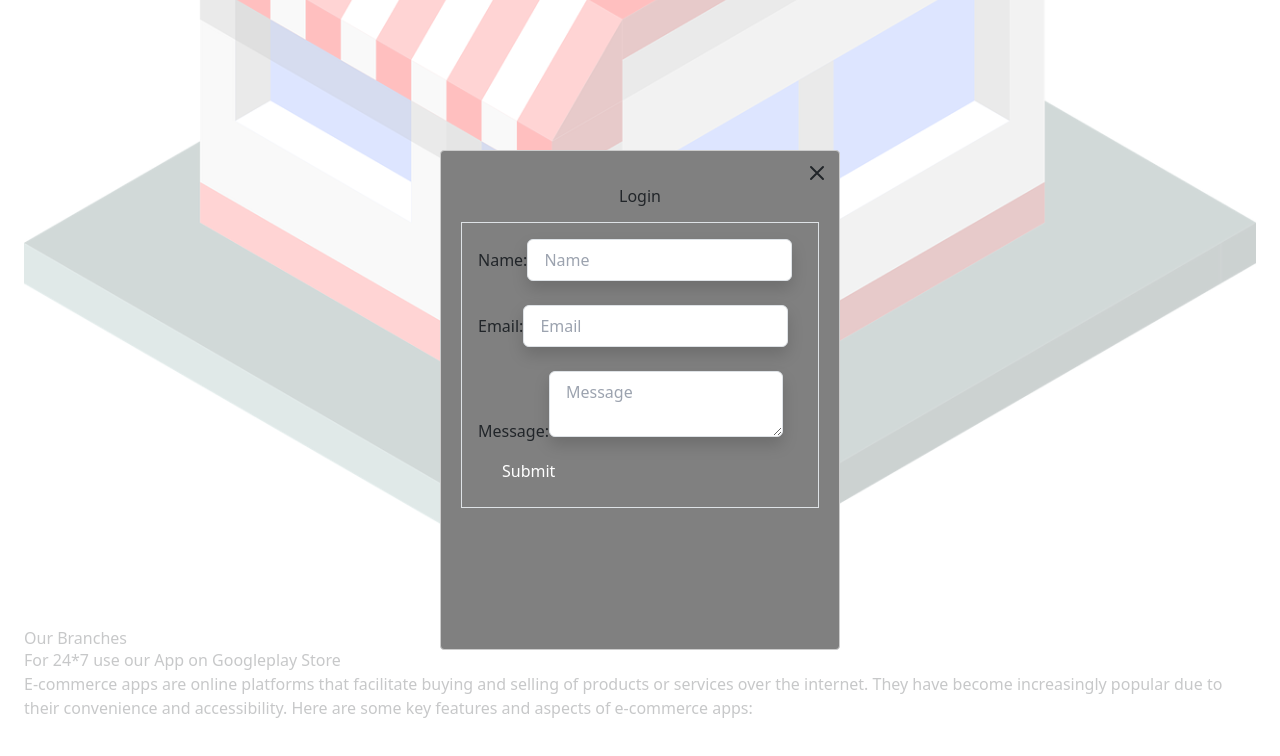
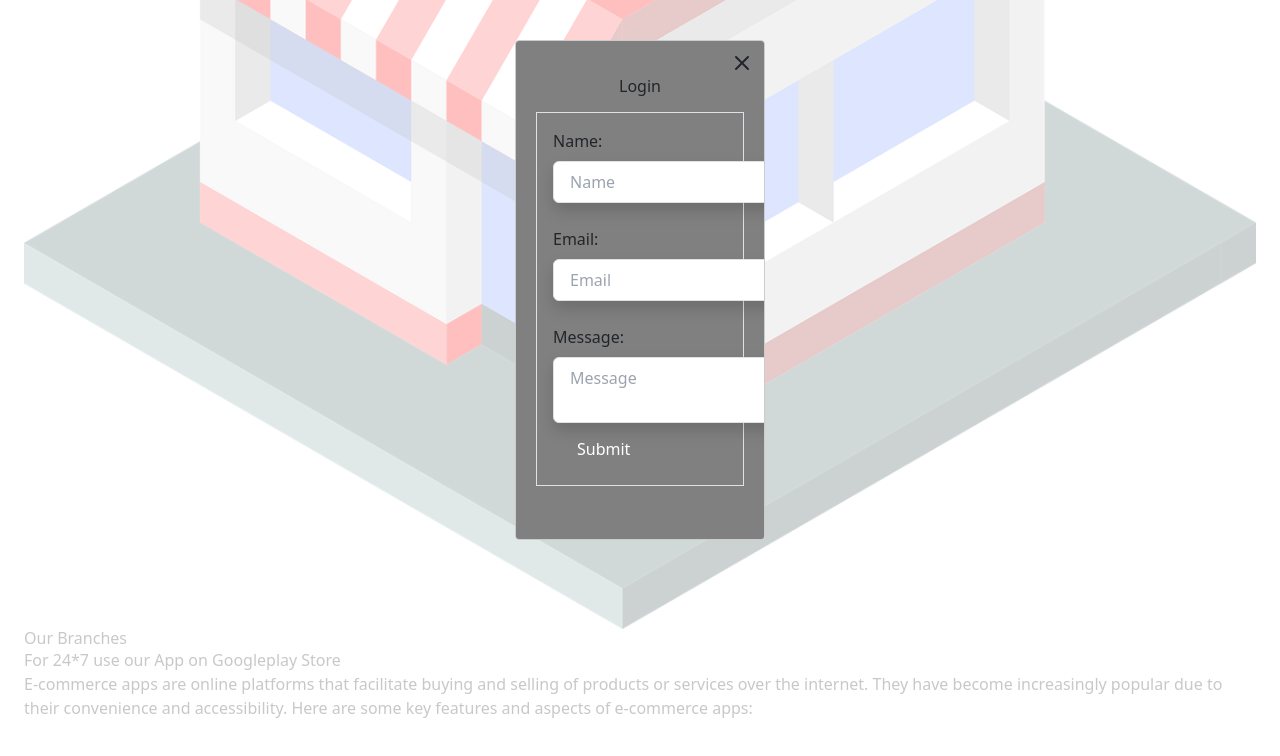
Before and after one commit to Shivam-Mishra20/E-commerce-React, a React (Vite) app: page /about in a window 1280 px wide. Both pictures are taken after a click on the button "Join Us". Shown: the part 2310-3066 px from the top of the page. Built offline with nearby package versions, Linux system fonts and the light colour scheme; no server answers.

Commit message:
some change in contact

```diff
--- a/package.json
+++ b/package.json
@@ -1,10 +1,13 @@
 {
+  "homepage": "https://Shivam-Mishra20.github.io/E-commerce-React",
   "name": "ecommercesimple",
   "private": true,
   "version": "0.0.0",
   "type": "module",
   "scripts": {
     "dev": "vite",
+    "predeploy":"npm run build",
+    "deploy":"gh-pages -d build",
     "build": "vite build",
     "lint": "eslint . --ext js,jsx --report-unused-disable-directives --max-warnings 0",
     "preview": "vite preview"
@@ -34,6 +37,7 @@
     "eslint-plugin-react": "^7.34.1",
     "eslint-plugin-react-hooks": "^4.6.0",
     "eslint-plugin-react-refresh": "^0.4.6",
+    "gh-pages": "^6.1.1",
     "postcss": "^8.4.38",
     "tailwindcss": "^3.4.3",
     "vite": "^5.2.0"
--- a/src/Components/Contactform.jsx
+++ b/src/Components/Contactform.jsx
@@ -102,9 +102,9 @@ const Contactform = () => {
                     contentLabel="Login Modal"
                     style={{
                         content: {
-                            width: '400px',
+                            width: '250px',
                             height: '500px',
-                            margin: 'auto',
+                            margin: '0 auto',
                             backgroundColor: '  gray ',
                         },
                     }}
```
Also changed, not shown: 1 other file (tests, documents, lock files or other folders).
